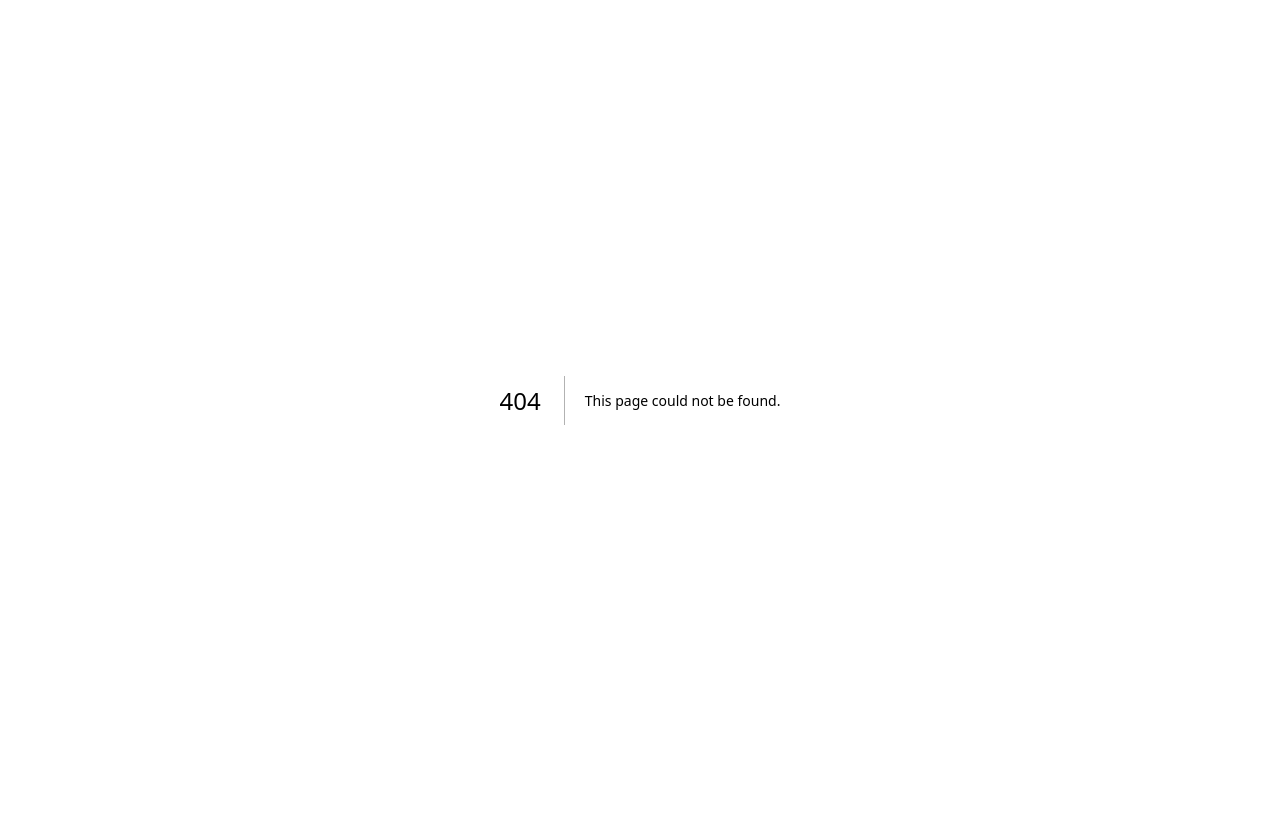
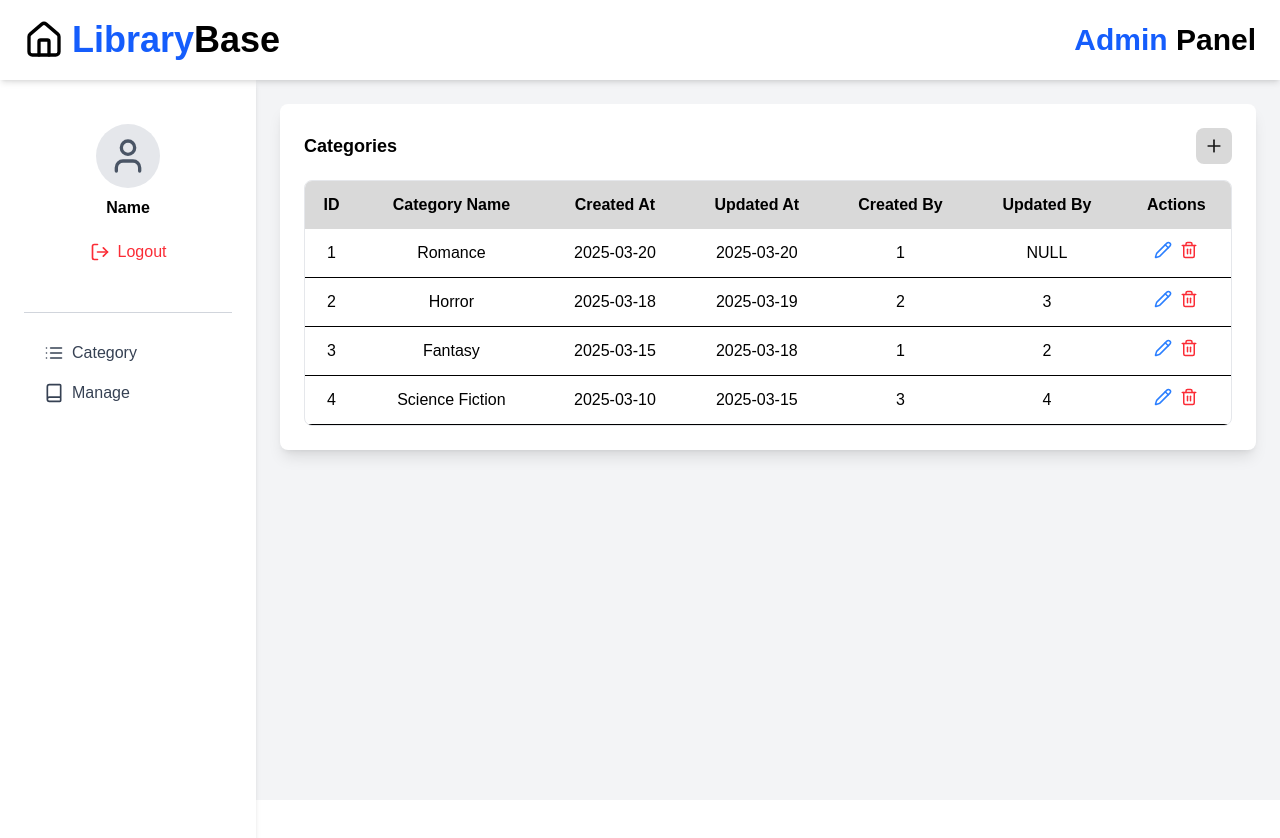
Before and after one commit to franvinkus/LibraryBase-frontend, a Next.js app: page /page/admin in a window 1280 px wide. Before the commit this address had no page. Shown: the top 838 px of the page. Before the commit the page ends 800 px from the top, so only its background shows below. Built offline with nearby package versions, Linux system fonts and the light colour scheme.

Commit message:
Add Page admin & coponent for admin page

```diff
--- a/package.json
+++ b/package.json
@@ -9,9 +9,13 @@
     "lint": "next lint"
   },
   "dependencies": {
+    "axios": "^1.8.4",
     "lucide-react": "^0.483.0",
     "next": "15.2.3",
+    "ra-data-json-server": "^5.6.3",
+    "ra-data-simple-rest": "^5.6.3",
     "react": "^19.0.0",
+    "react-admin": "^5.6.3",
     "react-dom": "^19.0.0"
   },
   "devDependencies": {
--- /dev/null
+++ b/src/app/components/admin/CategoryCard/CategoryCard.tsx
@@ -0,0 +1,61 @@
+import { Pencil, Trash2, Plus } from "lucide-react";
+
+export default function CategoryCard() {
+  // Data dummy kategori
+  const categories = [
+    { id: 1, name: "Romance", created_at: "2025-03-20", updated_at: "2025-03-20", created_by: 1, updated_by: "NULL" },
+    { id: 2, name: "Horror", created_at: "2025-03-18", updated_at: "2025-03-19", created_by: 2, updated_by: 3 },
+    { id: 3, name: "Fantasy", created_at: "2025-03-15", updated_at: "2025-03-18", created_by: 1, updated_by: 2 },
+    { id: 4, name: "Science Fiction", created_at: "2025-03-10", updated_at: "2025-03-15", created_by: 3, updated_by: 4 },
+  ];
+
+  return (
+    <div className="bg-white shadow-lg rounded-lg p-6">
+      <div className="flex justify-between items-center mb-4">
+        <h2 className="text-lg font-bold text-black ">Categories</h2>
+        <button className="bg-[#D9D9D9] p-2 rounded-lg hover:text-white hover:bg-blue-700 hover:scale-110">
+          <Plus size={20} />
+        </button>
+      </div>
+
+      <div className="overflow-hidden rounded-lg border border-gray-200">
+        <table className="w-full border-collapse rounded-lg">
+          {/* Header */}
+          <thead>
+            <tr className="bg-[#D9D9D9] text-black rounded-t-lg">
+              <th className="p-3">ID</th>
+              <th className="p-3">Category Name</th>
+              <th className="p-3">Created At</th>
+              <th className="p-3">Updated At</th>
+              <th className="p-3">Created By</th>
+              <th className="p-3">Updated By</th>
+              <th className="p-3">Actions</th>
+            </tr>
+          </thead>
+
+          {/* Body */}
+          <tbody className="rounded-b-lg">
+            {categories.map((category, index) => (
+              <tr key={index} className="text-center border-b last:rounded-b-lg text-black ">
+                <td className="p-3">{category.id}</td>
+                <td className="p-3">{category.name}</td>
+                <td className="p-3">{category.created_at}</td>
+                <td className="p-3">{category.updated_at}</td>
+                <td className="p-3">{category.created_by}</td>
+                <td className="p-3">{category.updated_by}</td>
+                <td className="p-3 flex justify-center gap-2">
+                  <button className="text-blue-500 hover:text-blue-700">
+                    <Pencil size={18} />
+                  </button>
+                  <button className="text-red-500 hover:text-red-700">
+                    <Trash2 size={18} />
+                  </button>
+                </td>
+              </tr>
+            ))}
+          </tbody>
+        </table>
+      </div>
+    </div>
+  );
+}
--- /dev/null
+++ b/src/app/components/admin/NavbarAdmin/NavbarAdmin.tsx
@@ -0,0 +1,26 @@
+
+"use client";
+import { Search } from "lucide-react";
+import { Home } from "lucide-react";
+import Link from "next/link";
+
+export default function NavbarAdmin() {
+  return (
+    <nav className="fixed top-0 left-0 w-full h-20 bg-white shadow-md z-50 flex items-center px-6">
+      {/* Logo */}
+      <Link href="/page/main" className="flex items-center hover:scale-110">
+        <Home size={40} className="text-black" />
+        <h1 className="text-4xl font-bold text-blue-600 ml-2">
+          Library<span className="text-black">Base</span>
+        </h1>
+      </Link>
+
+      {/* Spacer untuk mendorong "Admin Panel" ke kanan */}
+      <div className="ml-auto ">
+        <h2 className="text-3xl font-semibold text-blue-600">
+          Admin <span className="text-black">Panel</span>
+        </h2>
+      </div>
+    </nav>
+  );
+}
--- /dev/null
+++ b/src/app/components/admin/SidebarAdmin/SidebarAdmin.tsx
@@ -0,0 +1,40 @@
+"use client";
+import { User, LogOut, Book, Download, Clock, List } from "lucide-react";
+import { useRouter } from "next/navigation";
+
+const SidebarAdmin = () => {
+  const router = useRouter();
+
+  return (
+    <aside className="w-64 h-screen bg-white shadow-md p-6 mt-20 flex flex-col space-y-10">
+      {/* User Profile */}
+      <div className="flex flex-col items-center">
+        <div className="w-16 h-16 bg-gray-200 rounded-full flex items-center justify-center mt-5">
+          <User size={40} className="text-gray-600" />
+        </div>
+        <span className="mt-2 font-semibold text-black">Name</span>
+        <button className="flex items-center text-red-500 hover:scale-125">
+          <LogOut size={20} className="mr-2 mt-5" />
+          <p className="mt-5">Logout</p>
+        </button>
+      </div>
+
+      <hr className="w-full border-t border-gray-300 my-2" />
+
+      {/* Navigation */}
+      <nav className="flex flex-col space-y-4 mt-5 ml-5">
+        <div className="flex items-center text-gray-700 hover:text-blue-600 hover:scale-125 cursor-pointer" onClick={() => router.push("/page/category")}>
+          <List size={20} className="mr-2" />
+          Category
+        </div>
+
+        <div className="flex items-center text-gray-700 hover:text-blue-600 hover:scale-125 cursor-pointer" onClick={() => router.push("/page/mylibrary")}>
+          <Book size={20} className="mr-2" />
+          Manage
+        </div>
+      </nav>
+    </aside>
+  );
+};
+
+export default SidebarAdmin;
--- /dev/null
+++ b/src/app/page/admin/page.tsx
@@ -0,0 +1,30 @@
+"use client";
+import { useState } from "react";
+import { Home, Users, Settings, Menu } from "lucide-react";
+import SidebarAdmin from "@/app/components/admin/SidebarAdmin/SidebarAdmin";
+import NavbarAdmin from "@/app/components/admin/NavbarAdmin/NavbarAdmin";
+import CategoryCard from "@/app/components/admin/CategoryCard/CategoryCard";
+
+
+
+export default function AdminDashboard() {
+  return (
+    <div className="flex h-screen bg-gray-100">
+
+
+      <SidebarAdmin />
+
+      {/* Main Content */}
+      <main className="flex-1 p-6 pt-6 lg:pt-16">
+        {/* Navbar */}
+        <NavbarAdmin />
+
+
+        {/* Categories Section */}
+        <section className="mt-10">
+          <CategoryCard />
+        </section>
+      </main>
+    </div>
+  );
+}
--- a/src/app/page/category/page.tsx
+++ b/src/app/page/category/page.tsx
@@ -1,52 +1,46 @@
 "use client";
 import { useState } from "react";
-import { Menu, X } from "lucide-react";
 import Navbar from "@/app/components/Navbar/navbar";
 import Sidebar from "@/app/components/Sidebar/Sidebar";
 import BookCard from "@/app/components/BookCard/BookCard";
+import { Menu } from "lucide-react";
 
 export default function Category() {
   const [sidebarOpen, setSidebarOpen] = useState(false);
 
   return (
-    <div className="flex flex-col h-screen bg-gray-100">
-      {/* Navbar (Menampilkan tombol menu di mobile) */}
-      <div className="fixed top-0 w-full bg-white shadow-md p-4 flex items-center justify-between z-50">
-        <button onClick={() => setSidebarOpen(true)} className="text-gray-700 p-2 lg:hidden">
-          <Menu size={24} />
-        </button>
-        <h1 className="text-lg font-semibold">Categories</h1>
-      </div>
-
-      {/* Sidebar Responsive */}
-      <div className={`fixed inset-0 z-50 bg-black bg-opacity-50 transition-transform ${sidebarOpen ? "translate-x-0" : "-translate-x-full"} lg:hidden`} onClick={() => setSidebarOpen(false)}>
-        <div className="w-64 h-full bg-white p-4 shadow-md" onClick={(e) => e.stopPropagation()}>
-          <button onClick={() => setSidebarOpen(false)} className="text-gray-700 p-2">
-            <X size={24} />
-          </button>
-          <Sidebar />
-        </div>
+    <div className="flex h-screen bg-gray-100">
+      {/* Sidebar */}
+      <div className={`fixed inset-0 z-50 transform ${sidebarOpen ? "translate-x-0" : "-translate-x-full"} transition-transform lg:relative lg:translate-x-0`}>
+        <Sidebar />
       </div>
 
       {/* Main Content */}
-      <main className="flex-1 p-4 pt-16">
+      <main className="flex-1 p-6 pt-6 lg:pt-16">
+        {/* Navbar */}
+        <div className="flex items-center justify-between lg:hidden">
+          <button onClick={() => setSidebarOpen(!sidebarOpen)} className="text-gray-700 p-2">
+            <Menu size={24} />
+          </button>
+          <h1 className="text-lg font-semibold">Category</h1>
+        </div>
         <Navbar />
 
         {/* Categories Section */}
         <section className="mt-6">
           <div className="bg-white p-6 rounded-lg shadow-md w-full">
-            <h2 className="text-xl font-bold text-black">Categories</h2>
+            <h2 className="text-xl font-bold text-black">Category</h2>
 
-            {/* Category Buttons (Bisa Scroll Horizontal di Mobile) */}
-            <div className="flex overflow-x-auto space-x-2 mt-4 scrollbar-hide">
+            {/* Category Buttons */}
+            <div className="flex flex-wrap gap-2 mt-4">
               {["All", "Fantasy", "Education", "Drama"].map((category) => (
-                <button key={category} className="px-4 py-2 whitespace-nowrap bg-[#E4F0FE] text-gray-700 rounded-lg hover:bg-blue-600 hover:text-white">
+                <button key={category} className="px-4 py-2 bg-[#E4F0FE] text-gray-700 rounded-lg hover:bg-blue-600 hover:text-white">
                   {category}
                 </button>
               ))}
             </div>
 
-            {/* Book Card Grid Responsive */}
+            {/* Book Card Grid */}
             <div className="grid grid-cols-1 sm:grid-cols-2 md:grid-cols-3 lg:grid-cols-4 gap-4 mt-4">
               {Array.from({ length: 16 }).map((_, index) => (
                 <BookCard key={index} />
--- a/src/app/page/login/page.tsx
+++ b/src/app/page/login/page.tsx
@@ -1,18 +1,44 @@
 "use client";
 import Image from "next/image";
 import LogInButton from "@/app/components/CustomButton/LogInButton";
-import style from "./login.module.css";
 import { Home } from "lucide-react";
 import { useRouter } from "next/navigation";
+import { useState } from "react";
+import axios from "axios";
 
 export default function LoginPage() {
   const router = useRouter();
+  const [username, setUsername] = useState("");
+  const [password, setPassword] = useState("");
+  const [email, setEmail] = useState("");
+  const [error, setError] = useState("");
+
+  const handleLogin = async () => {
+    try {
+      const response = await axios.post("https://localhost:7055/api/LibraryBase/Auth/LogIn", {
+        userName: username,
+        password,
+        email,
+      });
+
+      alert("Login successful!");
+      router.push("/page/main");
+      console.log(response.data); // Redirect setelah login sukses
+    } catch (err) {
+      if (axios.isAxiosError(err)) {
+        setError(err.response?.data?.message || "Login failed");
+      } else {
+        setError("An unexpected error occurred");
+      }
+    }
+  };
+
   return (
     <div className="flex h-screen w-full bg-white">
       {/* Left Side (Login Form) */}
       <div className="w-1/2 flex flex-col justify-center items-center bg-white p-10 relative">
         <div className="absolute top-5 left-5 flex items-center gap-2">
-          <Home className={style["home-icon"]} onClick={() => router.push("/")} />
+          <Home className="w-8 h-8 text-black hover:scale-110 cursor-pointer" onClick={() => router.push("/")} />
           <span className="text-2xl font-bold">
             <span className="text-blue-600">Library</span>
             <span className="text-black">Base</span>
@@ -20,9 +46,29 @@ export default function LoginPage() {
         </div>
 
         <div className="w-3/4 md:w-2/3 lg:w-1/2 space-y-6">
-          <input type="text" placeholder="Username" className={style["input-field"]} />
-          <input type="password" placeholder="Password" className={style["input-field"]} />
-          <LogInButton onClick={() => alert("Login")} />
+          {error && <p className="text-red-500">{error}</p>}
+          <input
+            type="text"
+            placeholder="Username"
+            className="w-full px-4 py-3 text-xl border-2 border-black rounded-lg outline-none text-black font-semibold placeholder:text-gray-400"
+            value={username}
+            onChange={(e) => setUsername(e.target.value)}
+          />
+          <input
+            type="password"
+            placeholder="Password"
+            className="w-full px-4 py-3 text-xl border-2 border-black rounded-lg outline-none text-black font-semibold placeholder:text-gray-400"
+            value={password}
+            onChange={(e) => setPassword(e.target.value)}
+          />
+          <input
+            type="email"
+            placeholder="Email"
+            className="w-full px-4 py-3 text-xl border-2 border-black rounded-lg outline-none text-black font-semibold placeholder:text-gray-400"
+            value={email}
+            onChange={(e) => setEmail(e.target.value)}
+          />
+          <LogInButton onClick={handleLogin} />
         </div>
       </div>
 
@@ -33,6 +79,7 @@ export default function LoginPage() {
           src="/img/library.png" // Ganti dengan gambar yang diunggah
           alt="Library Books"
           layout="fill"
+          className="object-cover"
         />
       </div>
     </div>
--- a/src/app/page/register/page.tsx
+++ b/src/app/page/register/page.tsx
@@ -1,18 +1,44 @@
 "use client";
 import Image from "next/image";
-import SignUpButton from "@/app/components/CustomButton/SignUp";
-import style from "./register.module.css";
 import { Home } from "lucide-react";
 import { useRouter } from "next/navigation";
+import { useState } from "react";
+import axios from "axios";
+import SignUpButton from "@/app/components/CustomButton/SignUp";
 
 export default function RegisterPage() {
   const router = useRouter();
+  const [username, setUsername] = useState("");
+  const [password, setPassword] = useState("");
+  const [email, setEmail] = useState("");
+  const [error, setError] = useState("");
+
+  const handleRegister = async () => {
+    try {
+      const response = await axios.post("https://localhost:7055/api/LibraryBase/Auth/SignUp/Customer", {
+        userName: username,
+        password,
+        email,
+      });
+
+      alert("Register successful!");
+      router.push("/page/login");
+      console.log(response.data); // Redirect setelah login sukses
+    } catch (err) {
+      if (axios.isAxiosError(err)) {
+        setError(err.response?.data?.message || "Login failed");
+      } else {
+        setError("An unexpected error occurred");
+      }
+    }
+  };
+
   return (
     <div className="flex h-screen w-full bg-white">
       {/* Left Side (Login Form) */}
       <div className="w-1/2 flex flex-col justify-center items-center bg-white p-10 relative">
         <div className="absolute top-5 left-5 flex items-center gap-2">
-          <Home className={style["home-icon"]} onClick={() => router.push("/")} />
+          <Home className="w-8 h-8 text-black hover:scale-110 cursor-pointer" onClick={() => router.push("/")} />
           <span className="text-2xl font-bold">
             <span className="text-blue-600">Library</span>
             <span className="text-black">Base</span>
@@ -20,10 +46,29 @@ export default function RegisterPage() {
         </div>
 
         <div className="w-3/4 md:w-2/3 lg:w-1/2 space-y-6">
-          <input type="text" placeholder="Username" className={style["input-field"]} />
-          <input type="password" placeholder="Password" className={style["input-field"]} />
-          <input type="email" placeholder="Email" className={style["input-field"]} />
-          <SignUpButton onClick={() => alert("Register")} />
+          {error && <p className="text-red-500">{error}</p>}
+          <input
+            type="text"
+            placeholder="Username"
+            className="w-full px-4 py-3 text-xl border-2 border-black rounded-lg outline-none text-black font-semibold placeholder:text-gray-400"
+            value={username}
+            onChange={(e) => setUsername(e.target.value)}
+          />
+          <input
+            type="password"
+            placeholder="Password"
+            className="w-full px-4 py-3 text-xl border-2 border-black rounded-lg outline-none text-black font-semibold placeholder:text-gray-400"
+            value={password}
+            onChange={(e) => setPassword(e.target.value)}
+          />
+          <input
+            type="email"
+            placeholder="Email"
+            className="w-full px-4 py-3 text-xl border-2 border-black rounded-lg outline-none text-black font-semibold placeholder:text-gray-400"
+            value={email}
+            onChange={(e) => setEmail(e.target.value)}
+          />
+          <SignUpButton onClick={handleRegister} />
         </div>
       </div>
 
@@ -34,6 +79,7 @@ export default function RegisterPage() {
           src="/img/library.png" // Ganti dengan gambar yang diunggah
           alt="Library Books"
           layout="fill"
+          className="object-cover"
         />
       </div>
     </div>
```
Also changed, not shown: 1 other file (tests, documents, lock files or other folders).
